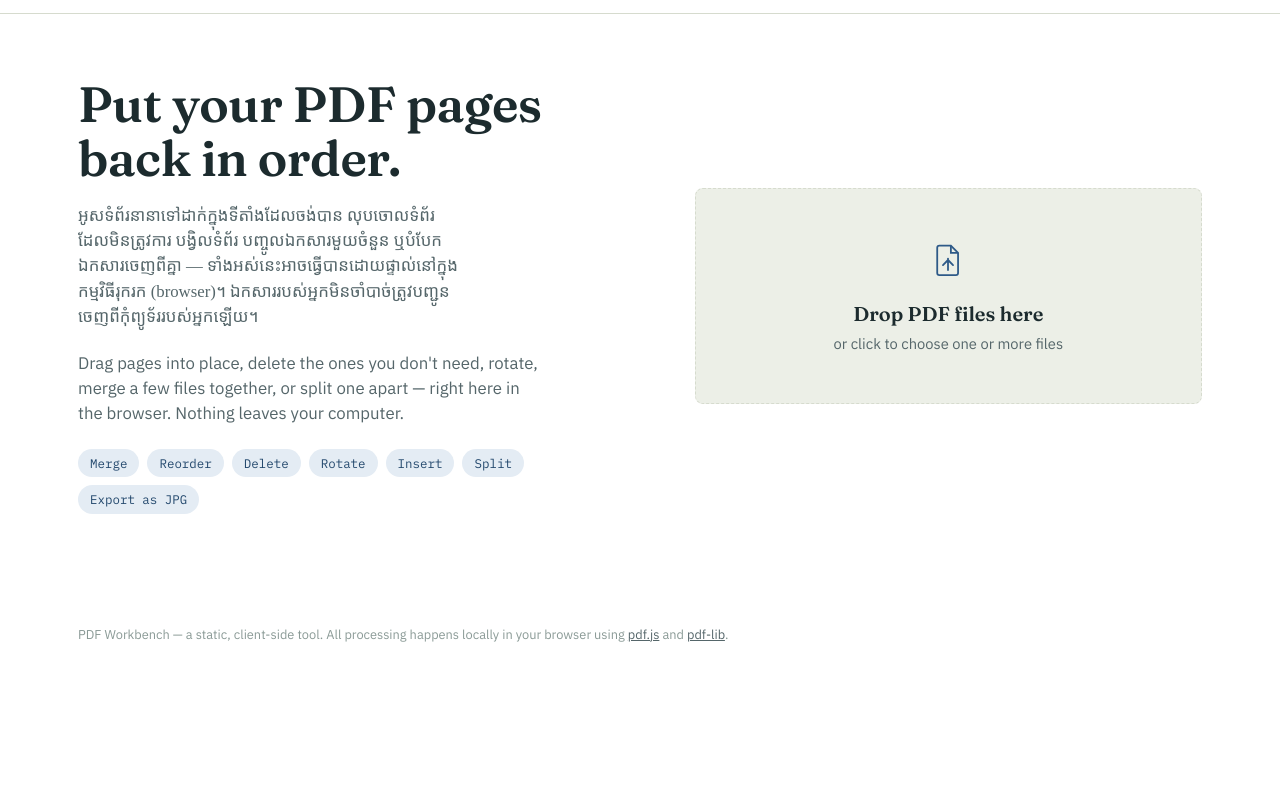
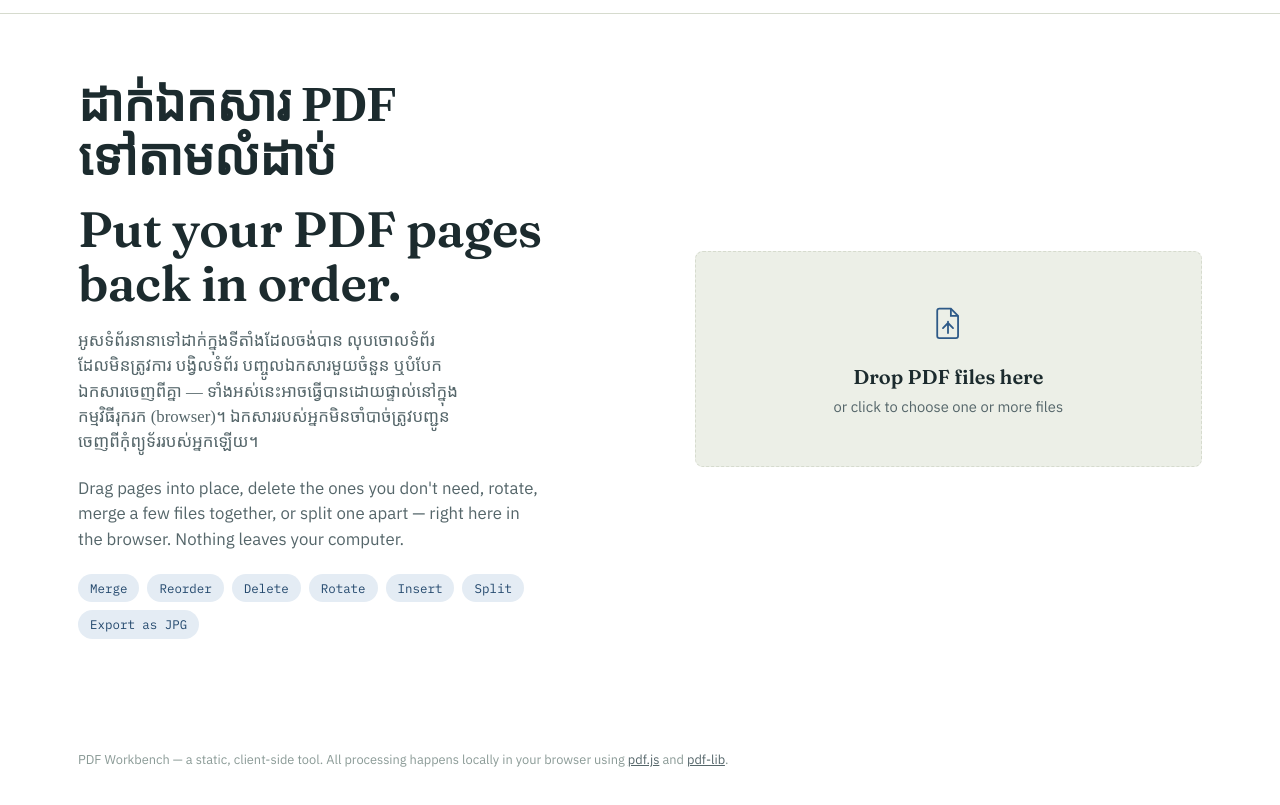
Before and after one commit to reaksmeyan/khpdf.github.io, a plain HTML site: page index.html in a window 1280 px wide. Shown: the part 49-854 px from the top of the page. Before the commit the page ends 800 px from the top, so only its background shows below. Drawn offline with nearby package versions, Linux system fonts and the light colour scheme; a script that the page names is missing; a web font is replaced by a local one.

Commit message:
Update index.html

```diff
--- a/index.html
+++ b/index.html
@@ -37,6 +37,7 @@
   <section class="hero" id="hero-section">
     <div class="wrap hero__grid">
       <div class="hero__copy">
+        <h1 class="hero__titlekh">ដាក់ឯកសារ PDF<br>ទៅតាមលំដាប់</h1>
         <h1 class="hero__title">Put your PDF pages<br>back in order.</h1>
         <p class="hero__subkh">អូសទំព័រនានាទៅដាក់ក្នុងទីតាំងដែលចង់បាន លុបចោលទំព័រដែលមិនត្រូវការ បង្វិលទំព័រ បញ្ចូលឯកសារមួយចំនួន ឬបំបែកឯកសារចេញពីគ្នា — ទាំងអស់នេះអាចធ្វើបានដោយផ្ទាល់នៅក្នុងកម្មវិធីរុករក (browser)។ ឯកសាររបស់អ្នកមិនចាំបាច់ត្រូវបញ្ជូនចេញពីកុំព្យូទ័ររបស់អ្នកឡើយ។ </p>
         <p class="hero__sub">Drag pages into place, delete the ones you don't need, rotate, merge a few files together, or split one apart — right here in the browser. Nothing leaves your computer.</p>
```
